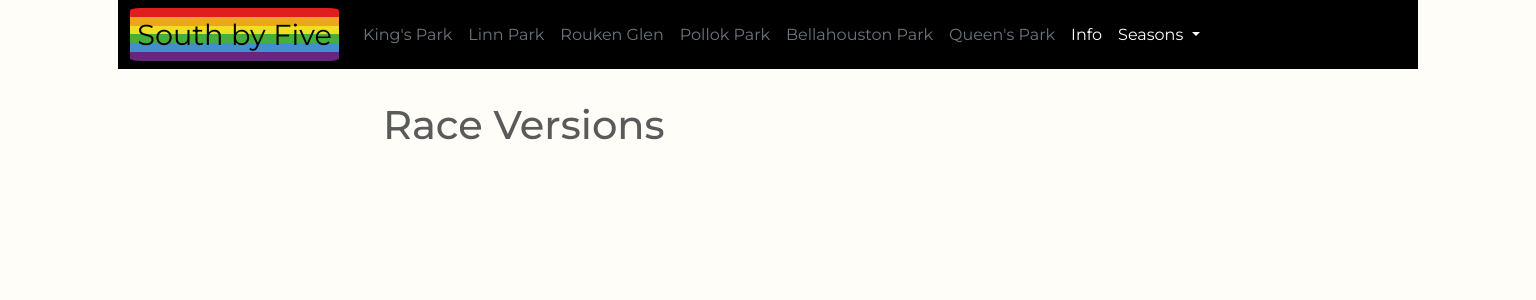
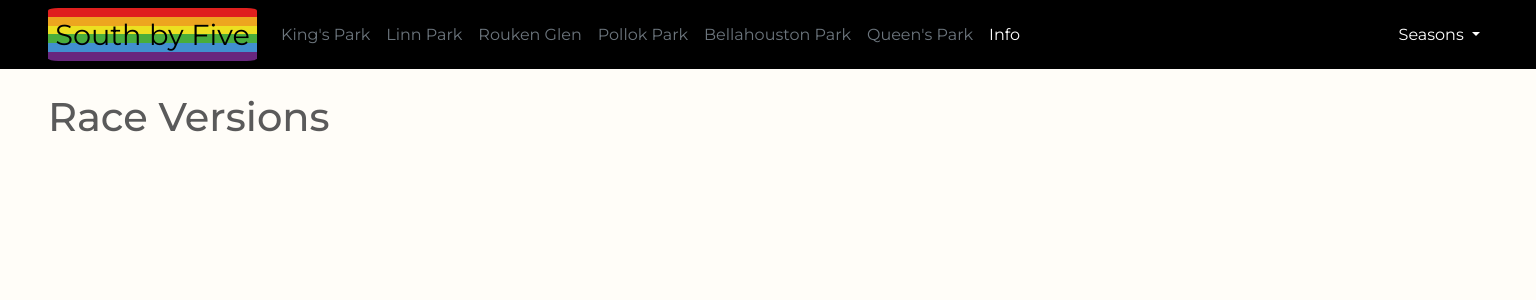
Before and after one commit to lukasz-pudlo/southbyfive, a Django app: page /race-versions/ in a window 1536 px wide. Shown: the top 300 px of the page. Run offline with Django 4.2, Linux system fonts and the light colour scheme; data that the repository does not hold is empty; some libraries are stand-ins or nearby versions.

Commit message:
Make navigation menu and race results wider

```diff
--- a/sx5_project/static/css/custom.css
+++ b/sx5_project/static/css/custom.css
@@ -87,6 +87,7 @@
     align-items: center !important;
     justify-content: space-between !important;
     background-color: black !important;
+    margin-bottom: 1.5rem !important;
 }
 
 /* .navbar-brand,
@@ -379,23 +380,11 @@
     .navbar-nav {
         flex-direction: row !important;
         align-items: center !important;
-        justify-content: space-evenly !important;
-    }
-}
-
-@media (min-width: 1300px) {
-    .navbar-expand-lg .navbar-nav {
-        flex-direction: row !important;
-        align-items: center !important;
-        justify-content: center !important;
-        /* Center items */
+        width: 100% !important;
     }
 
-    .navbar {
-        max-width: 1300px !important;
-        /* Navbar won't extend beyond 1300px */
-        margin: 0 auto !important;
-        /* Center the navbar in the available space */
+    .navbar-nav .nav-item:last-child {
+        margin-left: auto !important;
     }
 }
 
--- a/sx5_project/templates/base.html
+++ b/sx5_project/templates/base.html
@@ -24,8 +24,7 @@
 <body>
 
     <nav class="navbar navbar-expand-lg navbar-light bg-light">
-        <div class="container-fluid">
-
+        <div class="container-fluid px-lg-5">
             <a class="navbar-brand" href="{% url 'home' %}">South by Five</a>
             <button class="navbar-toggler" type="button" data-bs-toggle="collapse" data-bs-target="#navbarNav" aria-controls="navbarNav" aria-expanded="false" aria-label="Toggle navigation">
                 <span class="navbar-toggler-icon"></span>
@@ -68,11 +67,10 @@
                     </li>
                 </ul>
             </div>
-
         </div>
     </nav>
 
-    <div class="container">
+    <div class="container-fluid px-lg-5">
         {% block content %}
         {% endblock %}
     </div>
--- a/sx5_project/templates/races/race_results.html
+++ b/sx5_project/templates/races/race_results.html
@@ -1,7 +1,7 @@
 {% load time_filters %}
 
 <div class="table-responsive">
-    <table id="resultsTable" class="table">
+    <table id="resultsTable" class="table w-100">
         <thead>
             <tr>
                 <th scope="col" class="align-middle">Name</th>
```
